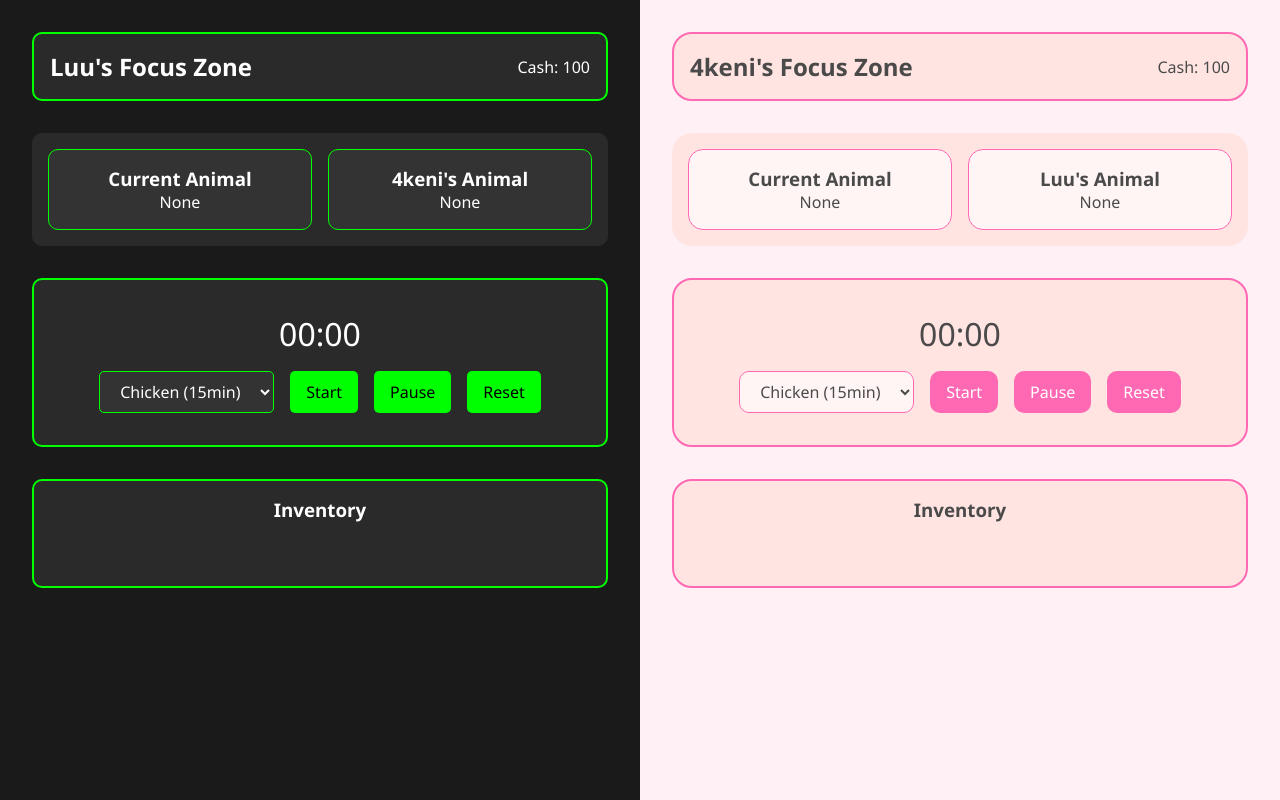
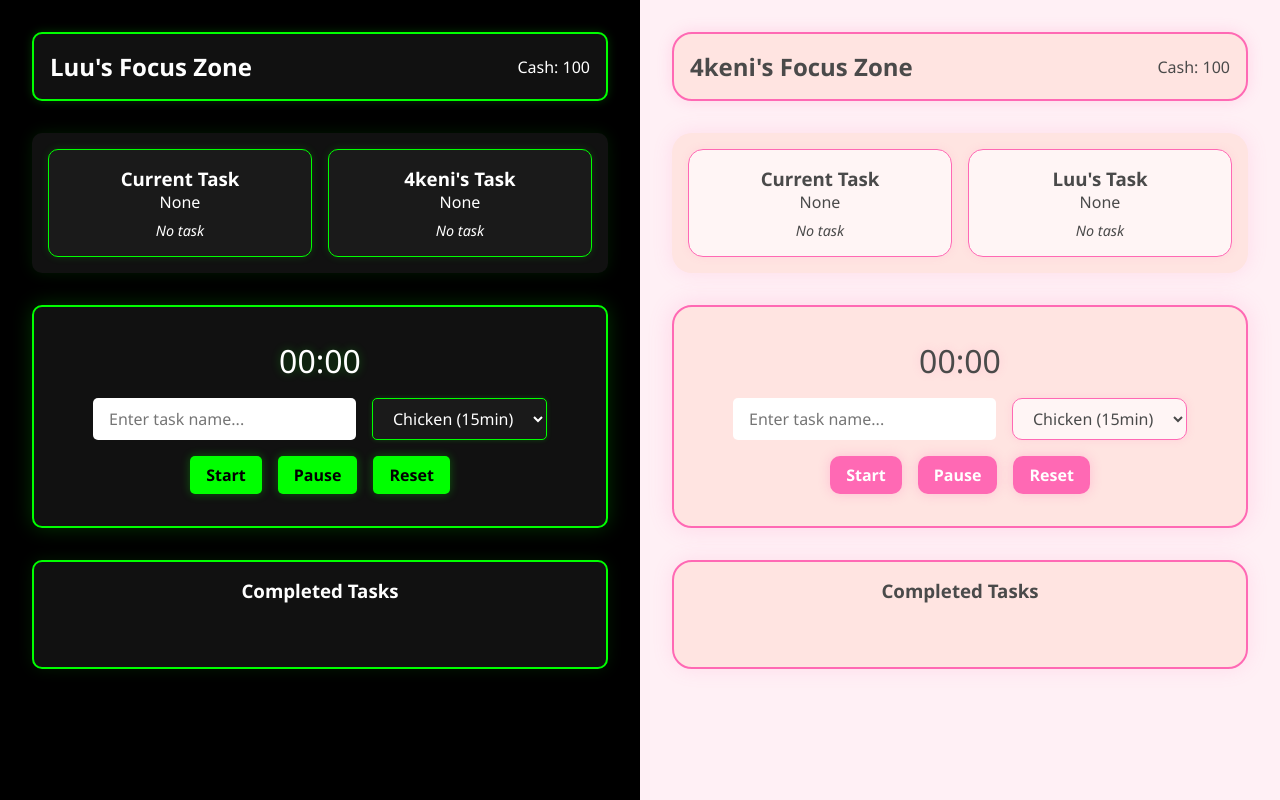
Before and after one commit to kaldnel/pomance, a Flask app: page / in a window 1280 px wide. Run offline with Flask 3, Linux system fonts and the light colour scheme; some libraries are stand-ins or nearby versions.

Commit message:
Initial commit: Pomance focus tracker application

```diff
--- a/app.py
+++ b/app.py
@@ -80,6 +80,12 @@ def handle_disconnect():
 def handle_start_session(data):
     user = data.get('user')
     animal = data.get('animal')
+    task = data.get('task', '').strip()
+
+    if not task:
+        emit('error', {'message': 'Please enter a task name'})
+        return
+
     user_data = load_user_data()
 
     if user_data[user]['sessions_today'] >= 5:
@@ -93,6 +99,7 @@ def handle_start_session(data):
 
     user_data[user]['last_session'] = {
         'animal': animal,
+        'task': task,
         'start_time': datetime.now().isoformat(),
         'duration': animals[animal]['duration']
     }
@@ -101,6 +108,7 @@ def handle_start_session(data):
     emit('session_started', {
         'user': user,
         'animal': animal,
+        'task': task,
         'duration': animals[animal]['duration']
     }, broadcast=True)
 
@@ -114,11 +122,17 @@ def handle_complete_session(data):
         emit('error', {'message': 'No active session found'})
         return
 
-    animal = user_data[user]['last_session']['animal']
+    session = user_data[user]['last_session']
+    animal = session['animal']
+    task = session['task']
     reward = animals[animal]['reward']
 
     user_data[user]['cash'] += reward
-    user_data[user]['inventory'].append(animal)
+    user_data[user]['inventory'].append({
+        'animal': animal,
+        'task': task,
+        'completed_at': datetime.now().isoformat()
+    })
     user_data[user]['sessions_today'] += 1
     user_data[user]['last_session'] = None
 
@@ -127,6 +141,7 @@ def handle_complete_session(data):
     emit('session_completed', {
         'user': user,
         'animal': animal,
+        'task': task,
         'reward': reward
     }, broadcast=True)
 
--- a/static/css/style.css
+++ b/static/css/style.css
@@ -58,6 +58,12 @@ body.disconnected::before {
     text-align: center;
 }
 
+.task-label {
+    margin-top: 0.5rem;
+    font-size: 0.9rem;
+    font-style: italic;
+}
+
 .timer {
     text-align: center;
     padding: 2rem;
@@ -67,9 +73,29 @@ body.disconnected::before {
 
 .controls {
     display: flex;
+    flex-direction: column;
+    gap: 1rem;
+    margin-top: 1rem;
+}
+
+.input-group {
+    display: flex;
     gap: 1rem;
     justify-content: center;
-    margin-top: 1rem;
+}
+
+.button-group {
+    display: flex;
+    gap: 1rem;
+    justify-content: center;
+}
+
+.task-input {
+    padding: 0.5rem 1rem;
+    border: none;
+    border-radius: 5px;
+    font-size: 1rem;
+    min-width: 200px;
 }
 
 select, button {
@@ -100,7 +126,25 @@ button:hover {
 
 #luu-inventory, #ken-inventory {
     display: grid;
-    grid-template-columns: repeat(auto-fill, minmax(100px, 1fr));
+    grid-template-columns: repeat(auto-fill, minmax(150px, 1fr));
     gap: 1rem;
     padding: 1rem;
 }
+
+.inventory-item {
+    display: flex;
+    flex-direction: column;
+    gap: 0.5rem;
+    padding: 0.5rem;
+    border-radius: 5px;
+    text-align: center;
+}
+
+.inventory-item .task-name {
+    font-weight: bold;
+}
+
+.inventory-item .animal-type {
+    font-size: 0.9rem;
+    opacity: 0.8;
+}
--- a/static/css/style_4keni.css
+++ b/static/css/style_4keni.css
@@ -7,11 +7,13 @@
     background-color: #ffe4e1;
     border: 2px solid #ff69b4;
     border-radius: 20px;
+    box-shadow: 0 0 15px rgba(255, 105, 180, 0.2);
 }
 
 .ken-panel .animal-display {
     background-color: #ffe4e1;
     border-radius: 20px;
+    box-shadow: 0 0 20px rgba(255, 105, 180, 0.15);
 }
 
 .ken-panel .current-animal,
@@ -19,12 +21,15 @@
     background-color: #fff5f5;
     border: 1px solid #ff69b4;
     border-radius: 15px;
+    box-shadow: 0 0 10px rgba(255, 105, 180, 0.1);
 }
 
 .ken-panel .timer {
     background-color: #ffe4e1;
     border: 2px solid #ff69b4;
     border-radius: 20px;
+    box-shadow: 0 0 25px rgba(255, 105, 180, 0.2);
+    text-shadow: 0 0 10px rgba(255, 105, 180, 0.2);
 }
 
 .ken-panel select {
@@ -32,22 +37,28 @@
     color: #4a4a4a;
     border: 1px solid #ff69b4;
     border-radius: 10px;
+    box-shadow: 0 0 8px rgba(255, 105, 180, 0.15);
 }
 
 .ken-panel button {
     background-color: #ff69b4;
     color: #ffffff;
     border-radius: 10px;
+    box-shadow: 0 0 12px rgba(255, 105, 180, 0.3);
+    font-weight: bold;
 }
 
 .ken-panel button:hover {
     background-color: #ff1493;
+    transform: translateY(-2px);
+    box-shadow: 0 0 18px rgba(255, 105, 180, 0.4);
 }
 
 .ken-panel .inventory {
     background-color: #ffe4e1;
     border: 2px solid #ff69b4;
     border-radius: 20px;
+    box-shadow: 0 0 20px rgba(255, 105, 180, 0.15);
 }
 
 #ken-inventory > div {
@@ -56,4 +67,11 @@
     padding: 0.5rem;
     text-align: center;
     border-radius: 10px;
+    box-shadow: 0 0 10px rgba(255, 105, 180, 0.1);
+    transition: all 0.3s ease;
 }
+
+#ken-inventory > div:hover {
+    transform: translateY(-2px);
+    box-shadow: 0 0 15px rgba(255, 105, 180, 0.3);
+}
--- a/static/css/style_luu.css
+++ b/static/css/style_luu.css
@@ -1,52 +1,70 @@
 .luu-panel {
-    background-color: #1a1a1a;
+    background-color: #000000;
     color: #ffffff;
 }
 
 .luu-panel .header {
-    background-color: #2a2a2a;
+    background-color: #111111;
     border: 2px solid #00ff00;
+    box-shadow: 0 0 10px rgba(0, 255, 0, 0.2);
 }
 
 .luu-panel .animal-display {
-    background-color: #2a2a2a;
+    background-color: #111111;
+    box-shadow: 0 0 15px rgba(0, 255, 0, 0.1);
 }
 
 .luu-panel .current-animal,
 .luu-panel .partner-animal {
-    background-color: #333333;
+    background-color: #1a1a1a;
     border: 1px solid #00ff00;
+    box-shadow: 0 0 8px rgba(0, 255, 0, 0.15);
 }
 
 .luu-panel .timer {
-    background-color: #2a2a2a;
+    background-color: #111111;
     border: 2px solid #00ff00;
+    box-shadow: 0 0 20px rgba(0, 255, 0, 0.2);
+    text-shadow: 0 0 10px rgba(0, 255, 0, 0.3);
 }
 
 .luu-panel select {
-    background-color: #333333;
+    background-color: #1a1a1a;
     color: #ffffff;
     border: 1px solid #00ff00;
+    box-shadow: 0 0 5px rgba(0, 255, 0, 0.2);
 }
 
 .luu-panel button {
     background-color: #00ff00;
     color: #000000;
+    box-shadow: 0 0 10px rgba(0, 255, 0, 0.3);
+    font-weight: bold;
 }
 
 .luu-panel button:hover {
     background-color: #00cc00;
+    transform: translateY(-2px);
+    box-shadow: 0 0 15px rgba(0, 255, 0, 0.4);
 }
 
 .luu-panel .inventory {
-    background-color: #2a2a2a;
+    background-color: #111111;
     border: 2px solid #00ff00;
+    box-shadow: 0 0 15px rgba(0, 255, 0, 0.1);
 }
 
 #luu-inventory > div {
-    background-color: #333333;
+    background-color: #1a1a1a;
     border: 1px solid #00ff00;
     padding: 0.5rem;
     text-align: center;
     border-radius: 5px;
+    box-shadow: 0 0 8px rgba(0, 255, 0, 0.15);
+    transition: all 0.3s ease;
 }
+
+#luu-inventory > div:hover {
+    transform: translateY(-2px);
+    box-shadow: 0 0 12px rgba(0, 255, 0, 0.3);
+}
--- a/static/js/app.js
+++ b/static/js/app.js
@@ -45,8 +45,11 @@ const elements = {
         pause: document.getElementById('luu-pause'),
         reset: document.getElementById('luu-reset'),
         animalSelect: document.getElementById('luu-animal-select'),
+        taskInput: document.getElementById('luu-task-input'),
         currentAnimal: document.getElementById('luu-current-animal'),
+        currentTask: document.getElementById('luu-current-task'),
         partnerAnimal: document.getElementById('luu-partner-animal'),
+        partnerTask: document.getElementById('luu-partner-task'),
         inventory: document.getElementById('luu-inventory'),
         cash: document.getElementById('luu-cash')
     },
@@ -56,8 +59,11 @@ const elements = {
         pause: document.getElementById('ken-pause'),
         reset: document.getElementById('ken-reset'),
         animalSelect: document.getElementById('ken-animal-select'),
+        taskInput: document.getElementById('ken-task-input'),
         currentAnimal: document.getElementById('ken-current-animal'),
+        currentTask: document.getElementById('ken-current-task'),
         partnerAnimal: document.getElementById('ken-partner-animal'),
+        partnerTask: document.getElementById('ken-partner-task'),
         inventory: document.getElementById('ken-inventory'),
         cash: document.getElementById('ken-cash')
     }
@@ -80,7 +86,14 @@ function startTimer(user) {
     if (timers[user].isRunning) return;
 
     const animal = elements[user].animalSelect.value;
-    socket.emit('start_session', { user, animal });
+    const task = elements[user].taskInput.value.trim();
+
+    if (!task) {
+        alert('Please enter a task name');
+        return;
+    }
+
+    socket.emit('start_session', { user, animal, task });
 }
 
 // Pause timer
@@ -97,6 +110,8 @@ function resetTimer(user) {
     timers[user].timeLeft = 0;
     updateTimer(user);
     elements[user].currentAnimal.textContent = 'None';
+    elements[user].currentTask.textContent = 'No task';
+    elements[user].taskInput.value = '';
 }
 
 // Event Listeners
@@ -110,13 +125,15 @@ elements.ken.reset.addEventListener('click', () => resetTimer('ken'));
 
 // Socket.IO Events
 socket.on('session_started', (data) => {
-    const { user, animal, duration } = data;
+    const { user, animal, task, duration } = data;
     const otherUser = user === 'luu' ? 'ken' : 'luu';
 
     timers[user].timeLeft = duration * 60;
     timers[user].isRunning = true;
     elements[user].currentAnimal.textContent = animal;
+    elements[user].currentTask.textContent = task;
     elements[otherUser].partnerAnimal.textContent = animal;
+    elements[otherUser].partnerTask.textContent = task;
 
     updateTimer(user);
 
@@ -133,7 +150,7 @@ socket.on('session_started', (data) => {
 });
 
 socket.on('session_completed', (data) => {
-    const { user, animal, reward } = data;
+    const { user, animal, task, reward } = data;
     const otherUser = user === 'luu' ? 'ken' : 'luu';
 
     // Update cash
@@ -142,12 +159,19 @@ socket.on('session_completed', (data) => {
 
     // Add to inventory
     const inventoryItem = document.createElement('div');
-    inventoryItem.textContent = animal;
+    inventoryItem.className = 'inventory-item';
+    inventoryItem.innerHTML = `
+        <div class="task-name">${task}</div>
+        <div class="animal-type">${animal}</div>
+    `;
     elements[user].inventory.appendChild(inventoryItem);
 
     // Reset display
     elements[user].currentAnimal.textContent = 'None';
+    elements[user].currentTask.textContent = 'No task';
     elements[otherUser].partnerAnimal.textContent = 'None';
+    elements[otherUser].partnerTask.textContent = 'No task';
+    elements[user].taskInput.value = '';
 });
 
 socket.on('error', (data) => {
--- a/templates/index.html
+++ b/templates/index.html
@@ -19,17 +19,21 @@
             </div>
             <div class="animal-display">
                 <div class="current-animal">
-                    <h3>Current Animal</h3>
+                    <h3>Current Task</h3>
                     <div id="luu-current-animal">None</div>
+                    <div id="luu-current-task" class="task-label">No task</div>
                 </div>
                 <div class="partner-animal">
-                    <h3>4keni's Animal</h3>
+                    <h3>4keni's Task</h3>
                     <div id="luu-partner-animal">None</div>
+                    <div id="luu-partner-task" class="task-label">No task</div>
                 </div>
             </div>
             <div class="timer">
                 <div id="luu-timer">00:00</div>
                 <div class="controls">
+                    <div class="input-group">
+                        <input type="text" id="luu-task-input" placeholder="Enter task name..." class="task-input">
                         <select id="luu-animal-select">
                             <option value="chicken">Chicken (15min)</option>
                             <option value="goat">Goat (25min)</option>
@@ -38,13 +42,16 @@
                             <option value="cow">Cow (60min)</option>
                             <option value="horse">Horse (90min)</option>
                         </select>
+                    </div>
+                    <div class="button-group">
                         <button id="luu-start">Start</button>
                         <button id="luu-pause">Pause</button>
                         <button id="luu-reset">Reset</button>
                     </div>
                 </div>
+            </div>
             <div class="inventory">
-                <h3>Inventory</h3>
+                <h3>Completed Tasks</h3>
                 <div id="luu-inventory"></div>
             </div>
         </div>
@@ -57,17 +64,21 @@
             </div>
             <div class="animal-display">
                 <div class="current-animal">
-                    <h3>Current Animal</h3>
+                    <h3>Current Task</h3>
                     <div id="ken-current-animal">None</div>
+                    <div id="ken-current-task" class="task-label">No task</div>
                 </div>
                 <div class="partner-animal">
-                    <h3>Luu's Animal</h3>
+                    <h3>Luu's Task</h3>
                     <div id="ken-partner-animal">None</div>
+                    <div id="ken-partner-task" class="task-label">No task</div>
                 </div>
             </div>
             <div class="timer">
                 <div id="ken-timer">00:00</div>
                 <div class="controls">
+                    <div class="input-group">
+                        <input type="text" id="ken-task-input" placeholder="Enter task name..." class="task-input">
                         <select id="ken-animal-select">
                             <option value="chicken">Chicken (15min)</option>
                             <option value="goat">Goat (25min)</option>
@@ -76,13 +87,16 @@
                             <option value="cow">Cow (60min)</option>
                             <option value="horse">Horse (90min)</option>
                         </select>
+                    </div>
+                    <div class="button-group">
                         <button id="ken-start">Start</button>
                         <button id="ken-pause">Pause</button>
                         <button id="ken-reset">Reset</button>
                     </div>
                 </div>
+            </div>
             <div class="inventory">
-                <h3>Inventory</h3>
+                <h3>Completed Tasks</h3>
                 <div id="ken-inventory"></div>
             </div>
         </div>
```
Also changed, not shown: README.md, 1 other file. Lines whose indentation alone changed are shown as unchanged.
